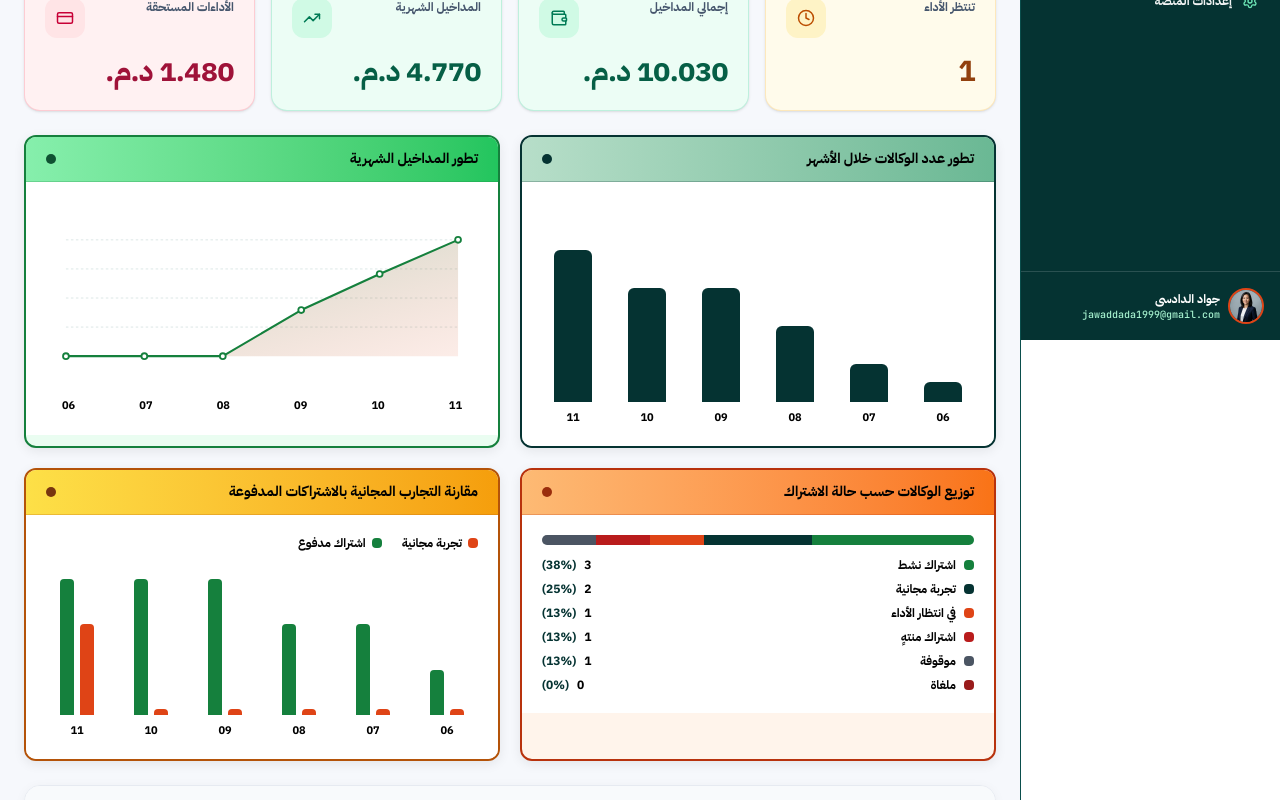
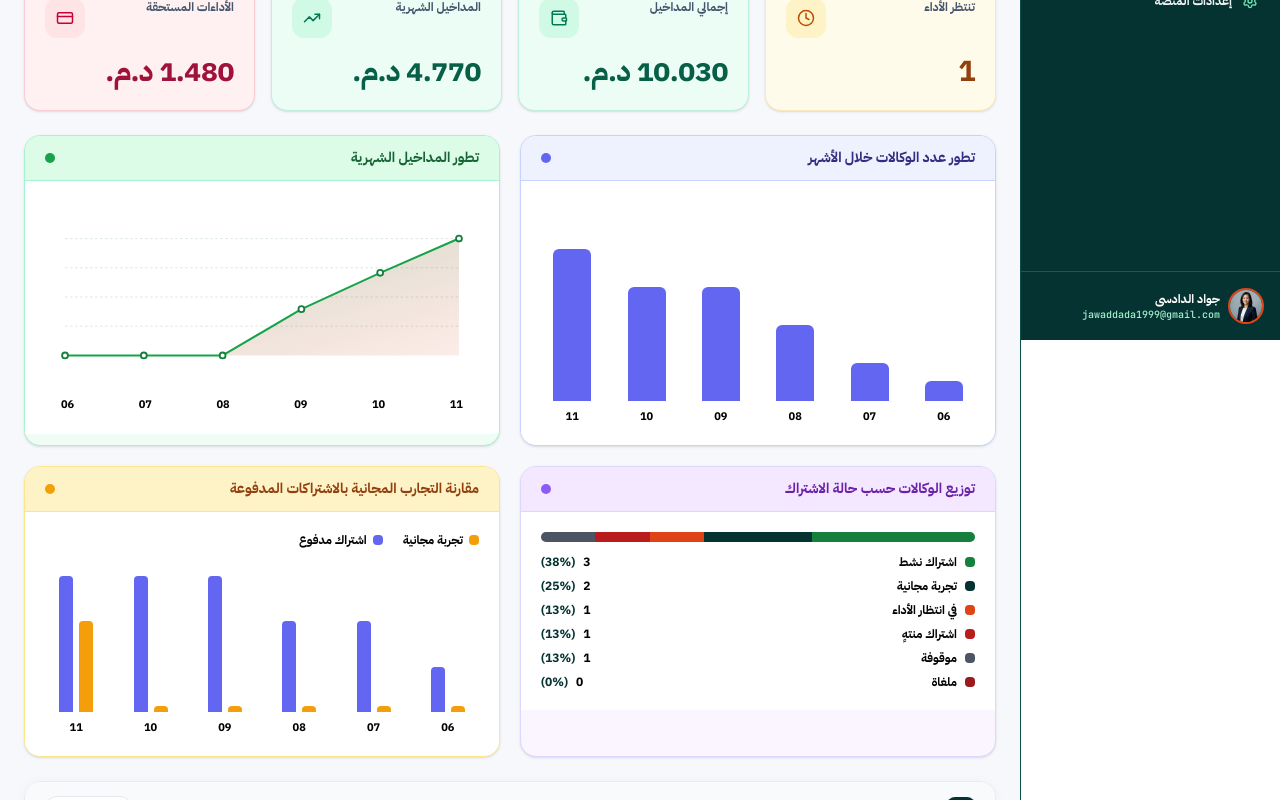
Before and after one commit to jawaddada1999-svg/MEINE, a React (Vite) app: page / in a window 1280 px wide. Shown: the part 460-1260 px from the top of the page. Built offline with nearby package versions, Linux system fonts and the light colour scheme.

Commit message:
Apply coordinated colors to overview charts

```diff
--- a/src/components/views/OverviewView.tsx
+++ b/src/components/views/OverviewView.tsx
@@ -262,50 +262,50 @@ export function OverviewView({
 
       {/* Charts Grid */}
       <div className="grid grid-cols-1 gap-5 lg:grid-cols-2">
-        <div className="rounded-xl border-2 border-[#053332] bg-[#EDF7F2] overflow-hidden shadow-[0_3px_12px_rgba(0,0,0,0.08)]">
-          <div className="border-b border-[#053332]/25 bg-gradient-to-r from-[#B7DEC9] to-[#6AB894] flex items-center justify-between px-5 py-3">
-            <h2 className="text-sm font-black text-[#000000]">{t.overview.chartAgencyGrowth}</h2>
-            <span className="h-2.5 w-2.5 rounded-full bg-[#053332]" aria-hidden="true" />
+        <div className="overflow-hidden rounded-2xl border border-[#C7D2FE] bg-[#F8FAFF] shadow-sm">
+          <div className="flex items-center justify-between border-b border-[#C7D2FE] bg-[#EEF2FF] px-5 py-3">
+            <h2 className="text-sm font-bold text-[#312E81]">{t.overview.chartAgencyGrowth}</h2>
+            <span className="h-2.5 w-2.5 rounded-full bg-[#6366F1]" aria-hidden="true" />
           </div>
-          <div className="p-5 bg-white">
-            <SimpleBarChart data={agencyGrowthData} primaryColor="#053332" />
+          <div className="bg-white p-5">
+            <SimpleBarChart data={agencyGrowthData} primaryColor="#6366F1" />
           </div>
         </div>
 
-        <div className="rounded-xl border-2 border-[#15803D] bg-[#EAFDF1] overflow-hidden shadow-[0_3px_12px_rgba(0,0,0,0.08)]">
-          <div className="border-b border-[#15803D]/25 bg-gradient-to-r from-[#86EFAC] to-[#22C55E] flex items-center justify-between px-5 py-3">
-            <h2 className="text-sm font-black text-[#000000]">{t.overview.chartMonthlyRevenue}</h2>
-            <span className="h-2.5 w-2.5 rounded-full bg-[#0F5132]" aria-hidden="true" />
+        <div className="overflow-hidden rounded-2xl border border-[#A7F3D0] bg-[#F0FDF4] shadow-sm">
+          <div className="flex items-center justify-between border-b border-[#A7F3D0] bg-[#DCFCE7] px-5 py-3">
+            <h2 className="text-sm font-bold text-[#166534]">{t.overview.chartMonthlyRevenue}</h2>
+            <span className="h-2.5 w-2.5 rounded-full bg-[#16A34A]" aria-hidden="true" />
           </div>
-          <div className="p-5 bg-white">
+          <div className="bg-white p-5">
             <SmoothAreaChart
               data={monthlyRevenueData}
               valueFormatter={(v) => formatCurrency(v, settings.currency, lang)}
-              primaryColor="#15803D"
+              primaryColor="#16A34A"
             />
           </div>
         </div>
 
-        <div className="rounded-xl border-2 border-[#B8320D] bg-[#FFF4EB] overflow-hidden shadow-[0_3px_12px_rgba(0,0,0,0.08)]">
-          <div className="border-b border-[#B8320D]/25 bg-gradient-to-r from-[#FDBA74] to-[#F97316] flex items-center justify-between px-5 py-3">
-            <h2 className="text-sm font-black text-[#000000]">{t.overview.chartStatusDist}</h2>
-            <span className="h-2.5 w-2.5 rounded-full bg-[#9A2D0C]" aria-hidden="true" />
+        <div className="overflow-hidden rounded-2xl border border-[#DDD6FE] bg-[#FAF5FF] shadow-sm">
+          <div className="flex items-center justify-between border-b border-[#DDD6FE] bg-[#F3E8FF] px-5 py-3">
+            <h2 className="text-sm font-bold text-[#6B21A8]">{t.overview.chartStatusDist}</h2>
+            <span className="h-2.5 w-2.5 rounded-full bg-[#8B5CF6]" aria-hidden="true" />
           </div>
-          <div className="p-5 bg-white">
+          <div className="bg-white p-5">
             <HorizontalDistributionList items={statusDistribution} />
           </div>
         </div>
 
-        <div className="rounded-xl border-2 border-[#B45309] bg-[#FFFBEB] overflow-hidden shadow-[0_3px_12px_rgba(0,0,0,0.08)]">
-          <div className="border-b border-[#B45309]/25 bg-gradient-to-r from-[#FDE047] to-[#F59E0B] flex items-center justify-between px-5 py-3">
-            <h2 className="text-sm font-black text-[#000000]">{t.overview.chartTrialsVsPaid}</h2>
-            <span className="h-2.5 w-2.5 rounded-full bg-[#78350F]" aria-hidden="true" />
+        <div className="overflow-hidden rounded-2xl border border-[#FDE68A] bg-[#FFFBEB] shadow-sm">
+          <div className="flex items-center justify-between border-b border-[#FDE68A] bg-[#FEF3C7] px-5 py-3">
+            <h2 className="text-sm font-bold text-[#92400E]">{t.overview.chartTrialsVsPaid}</h2>
+            <span className="h-2.5 w-2.5 rounded-full bg-[#F59E0B]" aria-hidden="true" />
           </div>
-          <div className="p-5 bg-white">
+          <div className="bg-white p-5">
             <GroupedComparisonChart
               data={trialsVsPaidData}
-              primaryColor="#DF4416"
-              secondaryColor="#15803D"
+              primaryColor="#F59E0B"
+              secondaryColor="#6366F1"
               primaryLabel={t.overview.trialsLabel}
               secondaryLabel={t.overview.paidLabel}
             />
```
